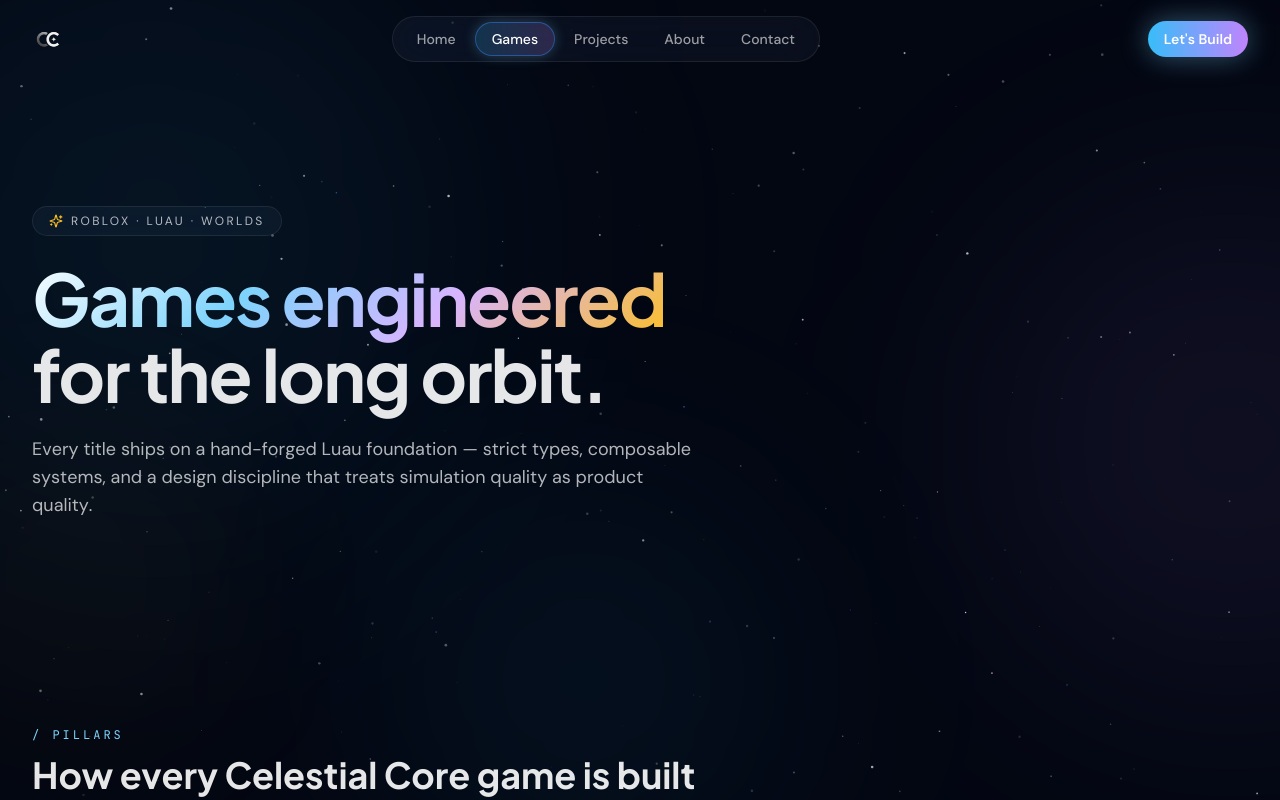
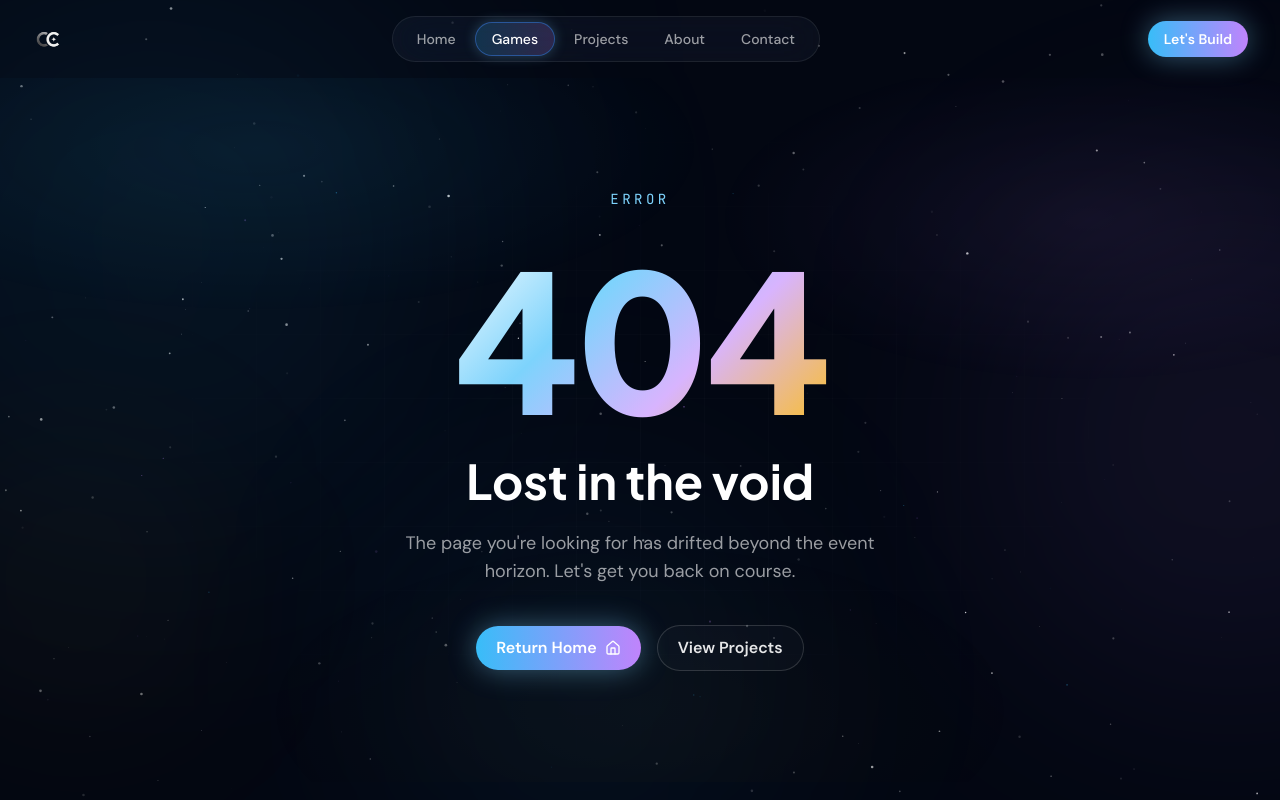
Before and after one commit to Celestial-Core-Official/Main-Website, a React (Vite) app: page /games in a window 1280 px wide. Shown: the top 800 px of the page. Built offline with nearby package versions, Linux system fonts and the light colour scheme.

Commit message:
feat: remove /games route from application

```diff
--- a/src/App.jsx
+++ b/src/App.jsx
@@ -2,7 +2,6 @@ import { Routes, Route, useLocation } from 'react-router-dom'
 import { AnimatePresence } from 'framer-motion'
 import Layout from './components/layout/Layout.jsx'
 import Home from './pages/Home.jsx'
-import Games from './pages/Games.jsx'
 import Projects from './pages/Projects.jsx'
 import About from './pages/About.jsx'
 import Contact from './pages/Contact.jsx'
@@ -16,7 +15,6 @@ export default function App() {
       <AnimatePresence mode="wait" initial={false}>
         <Routes location={location} key={location.pathname}>
           <Route path="/" element={<Home />} />
-          <Route path="/games" element={<Games />} />
           <Route path="/projects" element={<Projects />} />
           <Route path="/about" element={<About />} />
           <Route path="/contact" element={<Contact />} />
```
